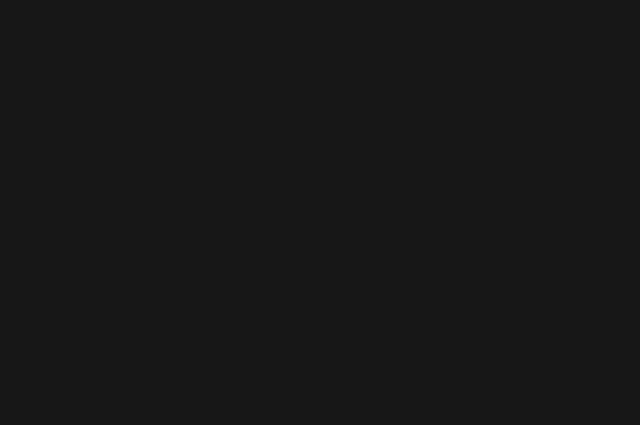
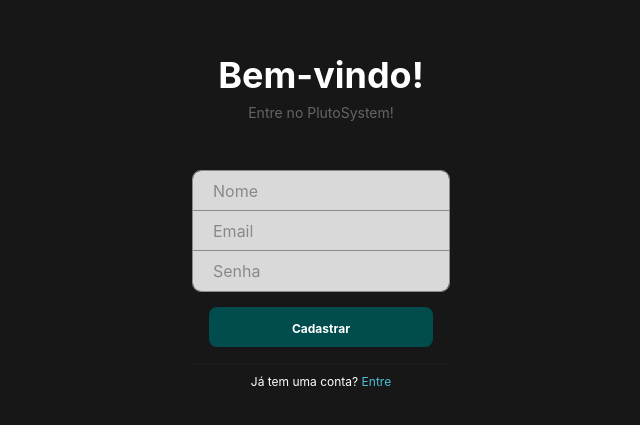
Before and after one commit to Pendulun/PlutoSystem, a React (Create React App) app in the folder frontend/: page /cadastro in a window 1280 px wide. Before the commit this address had no page. Shown: the part 241-666 px from the top of the page, without its empty margins (319-959 px from the left). Built offline with nearby package versions, Linux system fonts and the light colour scheme.

Commit message:
Implementação tela cadastro

```diff
--- a/frontend/src/App.js
+++ b/frontend/src/App.js
@@ -2,6 +2,7 @@
 
 import Home from './Pages/Home/Home';
 import Login from './Pages/Login/Login';
+import Cadastro from './Pages/Cadastro/Cadastro';
 
 import { BrowserRouter, Route, Routes } from 'react-router-dom'
 
@@ -11,6 +12,7 @@
           <Routes>
             <Route path='/' element={<Login/>} />
             <Route path='/home' element={<Home/>} />
+            <Route path='/cadastro' element={<Cadastro/>} />
           </Routes>
       </BrowserRouter>
   )
--- /dev/null
+++ b/frontend/src/Pages/Cadastro/Cadastro.js
@@ -0,0 +1,29 @@
+export const Cadastro = () =>{
+
+  const handleClickLogin = () => {
+    //Navegar para a tela de Login
+    const cadastroUrl = '/';
+    window.location.href = cadastroUrl;
+  }
+
+  return (
+    <div class="flex flex-col justify-center items-center h-screen">
+      <h1 class="text-white font-Inter font-bold text-2xl">Bem-vindo!</h1>
+      <h2 class="text-gray3 font-Inter font-normal text-sm14 mb-[48px]">Entre no PlutoSystem!</h2>
+      <input class="w-64 h-10 rounded-t-lg outline outline-1 outline-gray4 bg-gray2 placeholder-gray4 pl-5 pr-5" type="text" placeholder="Nome"></input>
+      <input class="w-64 h-10 outline outline-1 outline-gray4 bg-gray2 placeholder-gray4 pl-5 pr-5" type="text" placeholder="Email"></input>
+      <input class="mb-4 w-64 h-10 rounded-b-lg outline outline-1 outline-gray4 bg-gray2 placeholder-gray4 pl-5 pr-5" type="text" placeholder="Senha"></input>
+      <button class="mb-4 w-56 h-10 bg-darkTeal rounded-lg"><span class="text-white text-sm font-bold">Cadastrar</span></button>
+      <div class="border border-gray5 h-0 w-64"></div>
+      <div class="mt-2 whitespace-no-wrap flex-col">
+        <p class="text-xs flex-shrink">
+          <span class="text-white font-Inter text-sm font-normal">Já tem uma conta? </span>
+          <button class="text-teal-400 font-Inter text-sm font-normal text-lightBlue" onClick={handleClickLogin}>Entre</button>
+        </p>
+      </div>
+    </div>
+  )
+
+}
+
+export default Cadastro;
--- /dev/null
+++ b/frontend/src/Pages/Cadastro/index.js
@@ -0,0 +1 @@
+export * from './Cadastro';
--- a/frontend/src/Pages/index.js
+++ b/frontend/src/Pages/index.js
@@ -1,2 +1,3 @@
 export * from './Home'
 export * from './Login'
+export * from './Cadastro'
```
